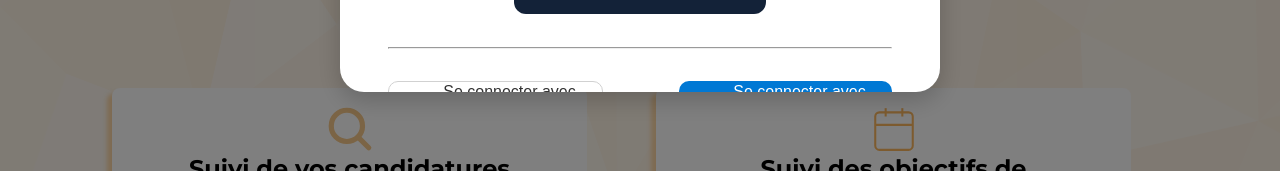
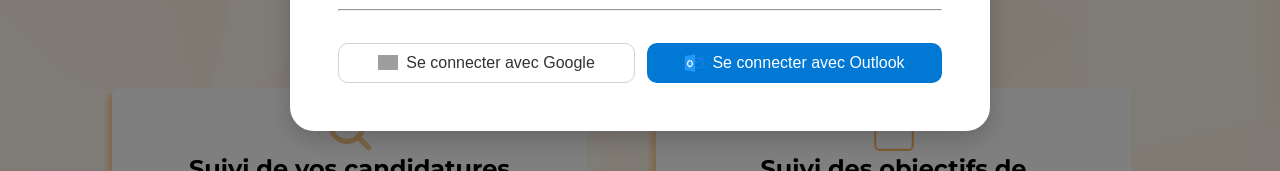
Before and after one commit to melk-hub/Carrion, a React (Create React App) app in the folder EIP/front_end/carrion/: page / in a window 1280 px wide. Both pictures are taken after a click on the button "Se connecter". Shown: the part 583-754 px from the top of the page. Built offline with nearby package versions, Linux system fonts and the light colour scheme; no server answers; grey boxes are pictures that could not be loaded.

Commit message:
[MOD] css of the auth and info modals

```diff
--- a/EIP/front_end/carrion/src/components/GoogleLoginBtn.js
+++ b/EIP/front_end/carrion/src/components/GoogleLoginBtn.js
@@ -10,7 +10,7 @@ const GoogleLoginButton = () => {
     }
 
     return (
-        <button type="button" className="google-login-button" onClick={handleGoogleLogin} style={{marginTop: "0", marginRight: "4em", marginLeft: "3.5em", height: "2.5em"}}>
+        <button type="button" className="google-login-button" onClick={handleGoogleLogin} style={{marginTop: "0", marginLeft: "3.5em", height: "2.5em"}}>
         <img src="https://developers.google.com/identity/images/g-logo.png" alt="Google Logo" />
         Se connecter avec Google
         </button>
--- a/EIP/front_end/carrion/src/components/InfosModal.js
+++ b/EIP/front_end/carrion/src/components/InfosModal.js
@@ -214,7 +214,7 @@ function InfosModal({ isOpen, onClose }) {
                       />
                     </div>
                     {personalInfo.cv && (
-                      <button type="button" className="delete-btn" onClick={handleDeleteCV}>
+                      <button type="button" className="delete-btn" style={{ visibility: personalInfo.cv ? 'visible' : 'hidden' }} onClick={handleDeleteCV}>
                         Supprimer mon CV
                       </button>
                     )}
--- a/EIP/front_end/carrion/src/styles/AuthModal.css
+++ b/EIP/front_end/carrion/src/styles/AuthModal.css
@@ -15,10 +15,8 @@
   background: #fff;
   border-radius: 24px;
   padding: 3rem;
-  width: 600px;
-  height: 550px;
+  width: 700px;
   max-width: 90%;
-  position: relative;
   box-shadow: 0 8px 24px rgba(0,0,0,0.2);
   position: relative;
   overflow: hidden;
--- a/EIP/front_end/carrion/src/styles/InfosModal.css
+++ b/EIP/front_end/carrion/src/styles/InfosModal.css
@@ -1,7 +1,5 @@
 .modal-overlay {
 position: fixed;
-top: 0;
-left: 0;
 width: 100%;
 height: 100%;
 background: rgba(0,0,0,0.5);
@@ -15,8 +13,8 @@ z-index: 1000;
 background: #fff;
 border-radius: 24px;
 padding: 3rem;
-width: 600px;
-height: 550px;
+width: 800px;
+height: 580px;
 max-width: 90%;
 position: relative;
 box-shadow: 0 8px 24px rgba(0,0,0,0.2);
@@ -37,6 +35,7 @@ cursor: pointer;
 .infos-modal h1 {
 text-align: center;
 margin-bottom: 2rem;
+padding: 0;
 }
 
 .infos-modal form {
@@ -64,8 +63,9 @@ border: none;
 border-radius: 12px;
 font-size: 1rem;
 cursor: pointer;
-margin: 50px auto 25px;
+margin: 40px auto 25px;
 width: 50%;
+height: 50px;
 }
 
 .row-inputs {
@@ -98,8 +98,9 @@ padding: 1rem;
 border-radius: 12px;
 font-size: 1rem;
 cursor: pointer;
-margin: 50px auto 25px;
+margin: 40px auto 25px;
 width: 50%;
+height: 50px;
 }
 
 .radio-group {
@@ -169,7 +170,6 @@ gap: 15px;
 .links-section input,
 .links-section textarea {
 width: 100%;
-padding: 8px 10px;
 border: 1px solid #333;
 border-radius: 8px;
 }
```
